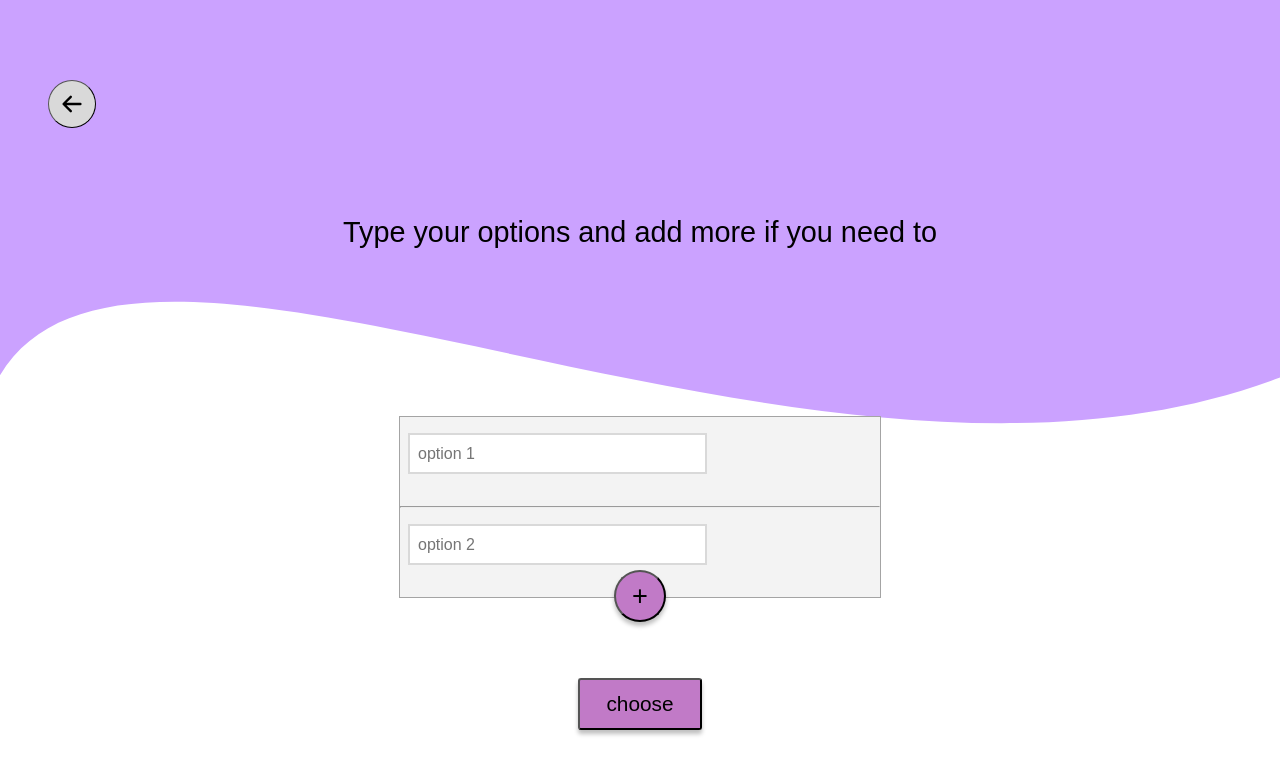
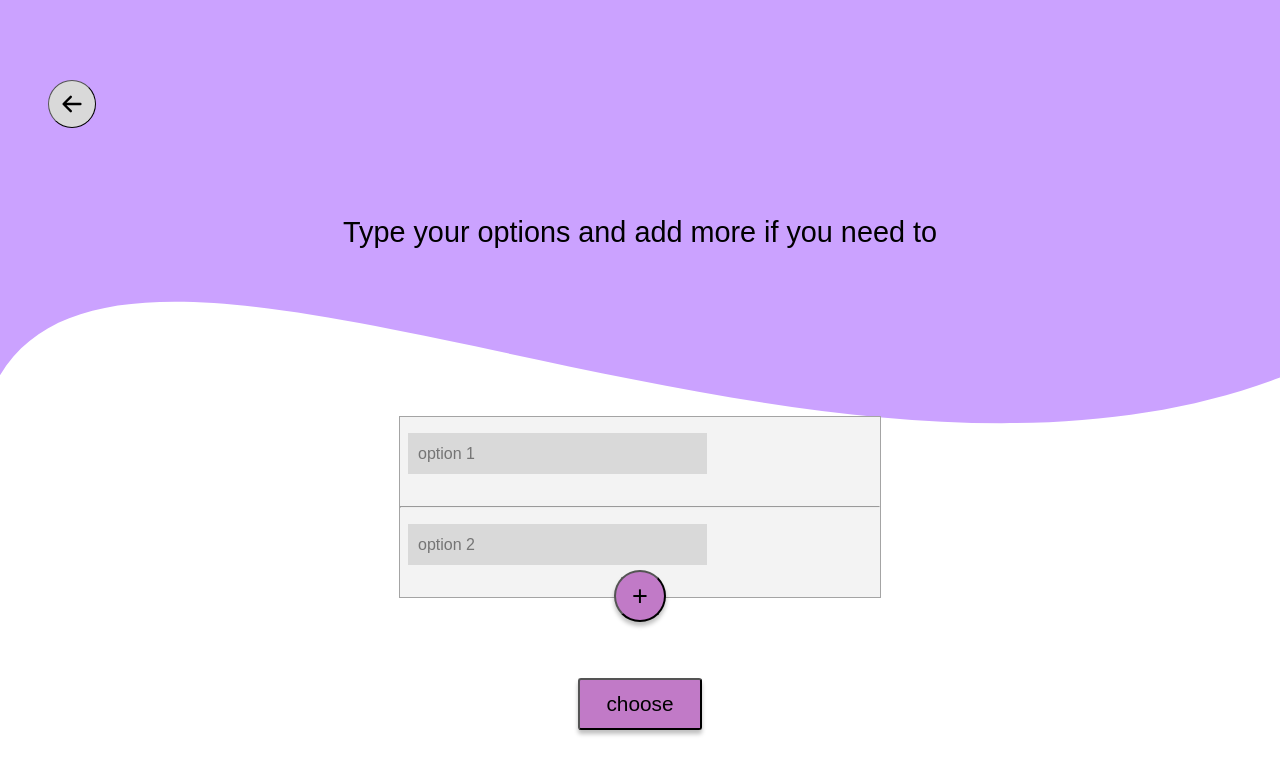
Before and after one commit to cjack0416/choose-for-me, a React (Create React App) app: page / in a window 1280 px wide. Shown: the top 774 px of the page. Built offline with nearby package versions, Linux system fonts and the light colour scheme.

Commit message:
Adding choose functionality

```diff
--- a/src/pages/pick-options/PickOptionsView.jsx
+++ b/src/pages/pick-options/PickOptionsView.jsx
@@ -1,3 +1,4 @@
+import { useState } from "react"
 import PickOptionsContainer from "./components/PickOptionsContainer"
 import CircleButton from "./components/CircleButton"
 import Button from "../../components/Button"
@@ -5,6 +6,26 @@ import { HiArrowLeft } from 'react-icons/hi'
 import "./index.css"
 
 export default function PickOptionsView() {
+    const [indexChoice, setIndexChoice] = useState(-1)
+    const [btnText, setBtnText] = useState("choose")
+
+    const btnWidth = "6em", btnHeight = "2.5em"
+    let optionCount = 2
+
+    function updateOptionCount( newOptionCount ) {
+        optionCount = newOptionCount
+    }
+
+    function onChoose() {
+        let newIndexChoice = Math.floor(Math.random() * optionCount)
+        while (newIndexChoice === indexChoice) {
+            newIndexChoice = Math.floor(Math.random() * optionCount)
+        }
+
+        setIndexChoice(newIndexChoice)
+        setBtnText("retry")
+    }
+
     return(
         <>
             <div className="top-container">
@@ -14,10 +35,10 @@ export default function PickOptionsView() {
                 <h2 style={{ textAlign: "center" }}>Type your options and add more if you need to</h2>
             </div>
             <div className="pick-option-main-container">
-                <PickOptionsContainer/>
+                <PickOptionsContainer updateOptionCount = {updateOptionCount} indexChoice = {indexChoice}/>
             </div>
             <div className="pick-option-main-container">
-                <Button classname={'btn choose-btn'} text={"choose"} width={"6em"} height={"2.5em"}/>
+                <Button classname={'btn choose-btn'} text={btnText} width={btnWidth} height={btnHeight} onClick={onChoose}/>
             </div>
         </>
     );
--- a/src/pages/pick-options/components/Option.jsx
+++ b/src/pages/pick-options/components/Option.jsx
@@ -1,11 +1,11 @@
 import './index.css'
 
-export default function Option({ optionsLength, index, subtractOption }) {
+export default function Option({ optionsLength, index, subtractOption, inputClassName }) {
 
     return(
         <>
             <ul className='option-flex'>
-                <input placeholder={`option ${index + 1}`} type="text"/>
+                <input className={inputClassName} placeholder={`option ${index + 1}`} type="text"/>
                 { index > 1 &&
                 <span>
                     <button className="delete-btn" onClick={event => subtractOption(event, index)}>&#10005;</button>
--- a/src/pages/pick-options/components/OptionList.jsx
+++ b/src/pages/pick-options/components/OptionList.jsx
@@ -1,15 +1,20 @@
 import Option from './Option'
 
-export default function OptionsList({ options, subtractOption }) {
+export default function OptionsList({ options, subtractOption, indexChoice }) {
+    let inputClassName = (index) => {
+        return indexChoice === index ? "input-selected-color" : "input-non-selected-color"
+    }
 
     return(
         <>
             {options.map((option, index) =>
+                (
                 <Option optionsLength={options.length}
                         index={index}
                         subtractOption={subtractOption}
+                        inputClassName = {inputClassName(index)}
                         key={option} />
-                )
+                ))
             }
         </>
     );
--- a/src/pages/pick-options/components/PickOptionsContainer.jsx
+++ b/src/pages/pick-options/components/PickOptionsContainer.jsx
@@ -1,11 +1,15 @@
-import { useState } from "react"
+import { useState, useEffect } from "react"
 import CircleButton from "./CircleButton"
 import OptionList from "./OptionList"
 import "./index.css"
 import { v4 as uuidv4 } from "uuid"
 
-export default function PickOptionsContainer() {
+export default function PickOptionsContainer({ updateOptionCount, indexChoice }) {
     const [options, setOptions] = useState([ uuidv4(), uuidv4() ])
+
+    useEffect(() => {
+        updateOptionCount(options.length)
+    },[options, updateOptionCount])
 
     function addOption() {
         setOptions(prevOptions => [...prevOptions, uuidv4()])
@@ -24,7 +28,7 @@ export default function PickOptionsContainer() {
 
     return(
         <div className="options-container">
-            <OptionList options={options} subtractOption={subtractOption}/>
+            <OptionList options={options} subtractOption={subtractOption} indexChoice = {indexChoice}/>
             <div style={{display: "flex", justifyContent: "center", height:0}}>
                 <CircleButton classname={"add-option-btn"} symbol={"+"} onclick={addOption}/>
             </div>
```
